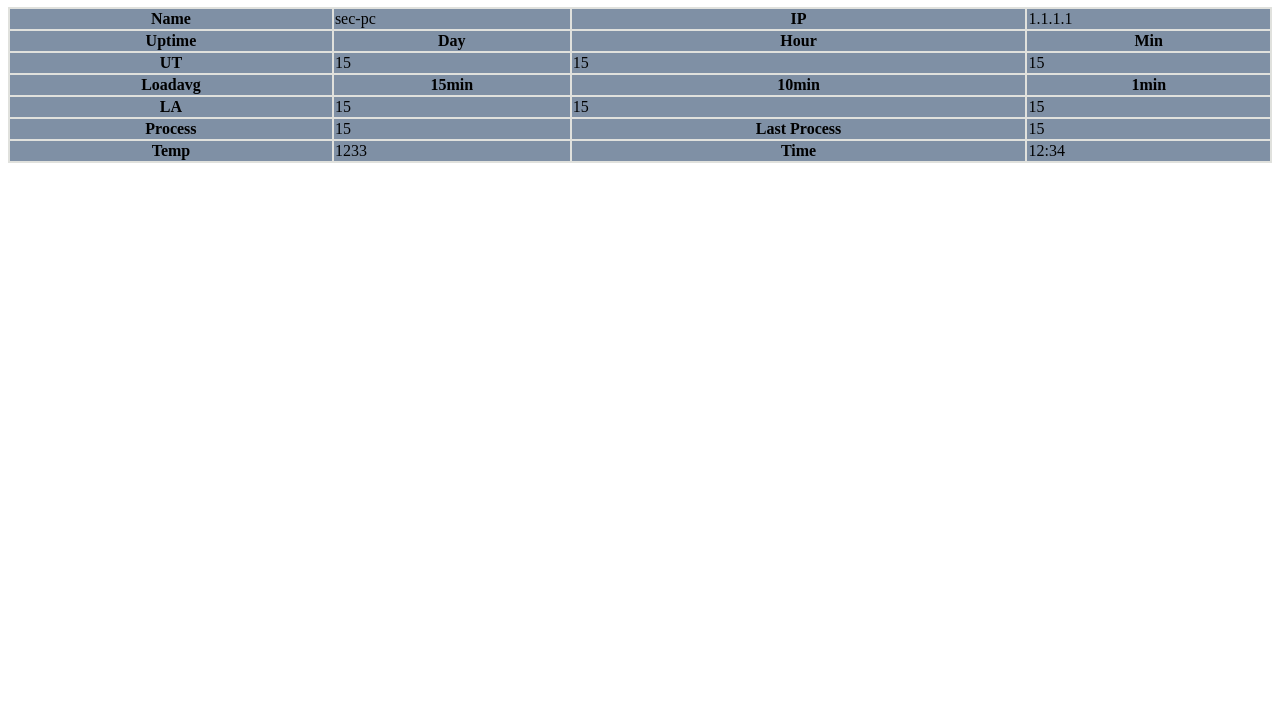
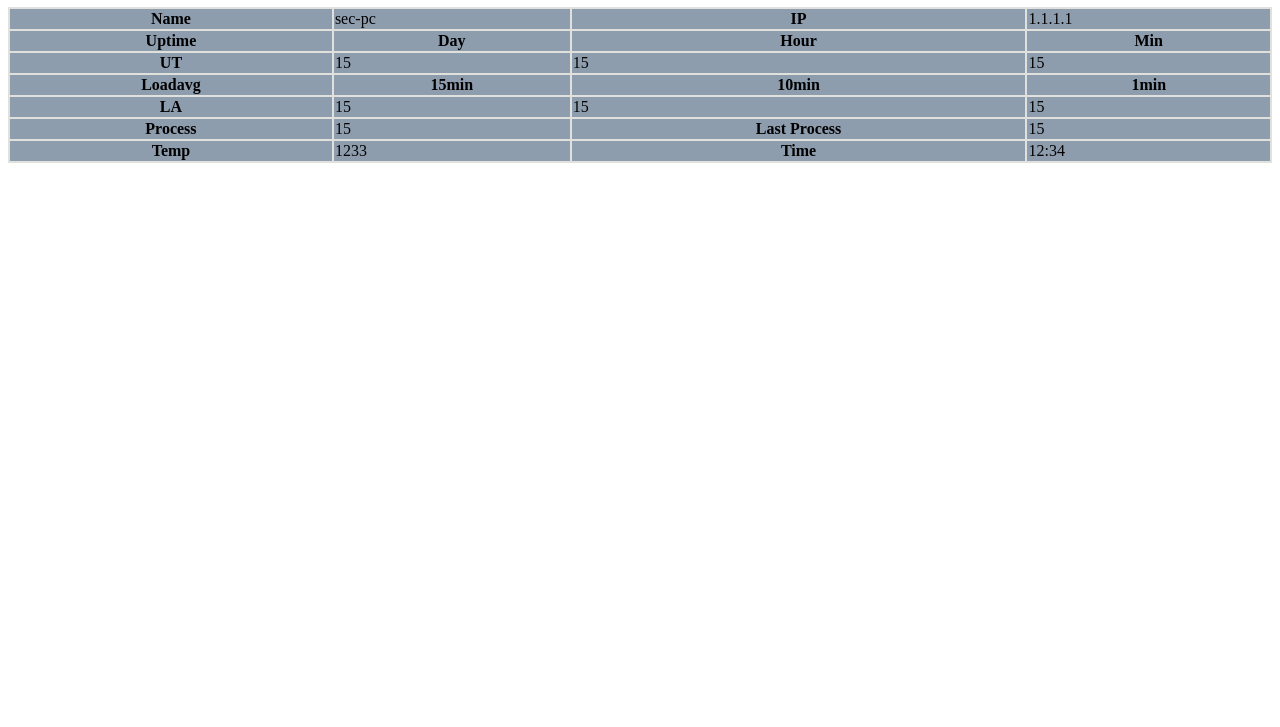
Before and after one commit to mahdi-rfz/D-view, a plain HTML site: page index.html in a window 1280 px wide. Shown: the part 73-800 px from the top of the page. Drawn offline with Linux system fonts and the light colour scheme.

Commit message:
change color

```diff
--- a/index.html
+++ b/index.html
@@ -11,7 +11,7 @@ table, th, td {
   border-collapse: collapse;
 }
 th, td {
-  background-color: #7f90a5;
+  background-color: #8e9dae;
 }
 table {
   width: 100%;
```
